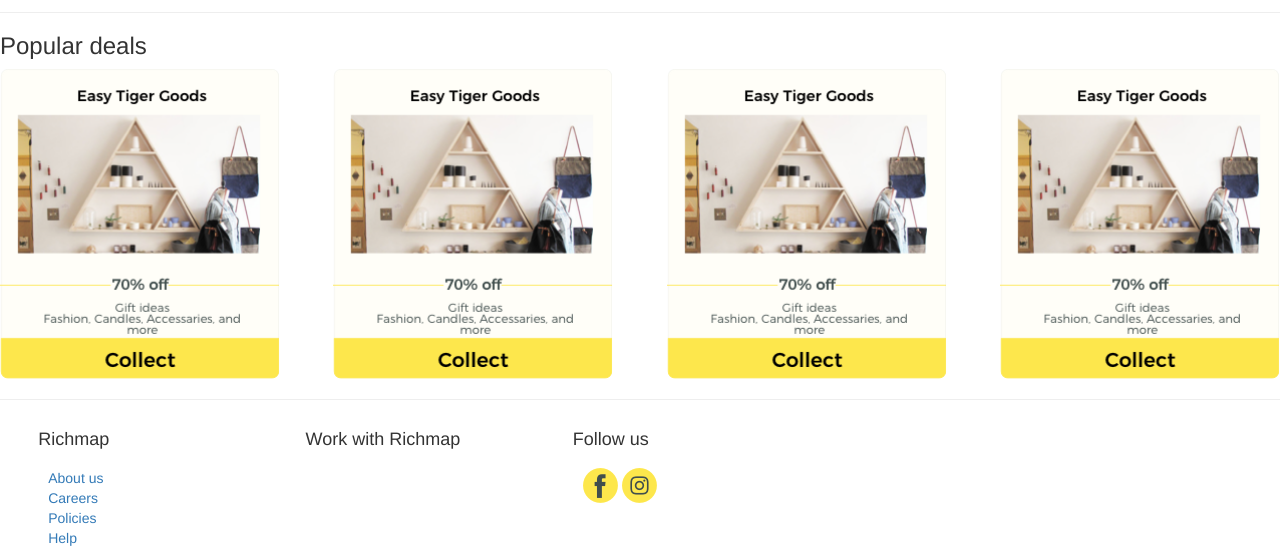
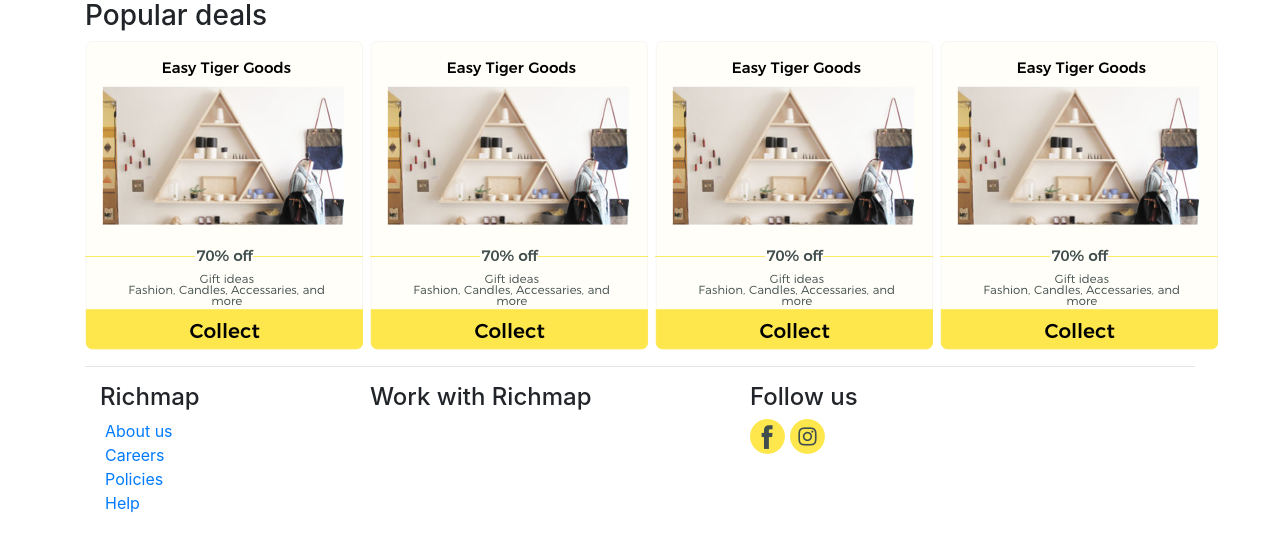
Before and after one commit to joking-clock/richmap-demo, a Flask app: page / in a window 1280 px wide. Shown: the part 609-1165 px from the top of the page. After the commit the page ends 1122 px from the top, so only its background shows below. Run offline with Flask 2, Linux system fonts and the light colour scheme; some libraries are stand-ins or nearby versions.

Commit message:
tmp: saved before migrate navbar from bootstrap 3 to 4

```diff
--- a/app/routes.py
+++ b/app/routes.py
@@ -24,8 +24,9 @@ def index():
 
 @app.route('/register', methods=['GET', 'POST'])
 def register():
+    return render_template('register.html')
     # form would be used in template
-    form = LoginForm()
+'''    form = LoginForm()
     if form.validate_on_submit():
         # flash('Check-in information requested for shope {}, address={}'.format(
         #    form.shopname.data, form.address.data))
@@ -43,7 +44,7 @@ def register():
         session['coupon'] = coupon
         session['file_url'] = file_url
         return redirect(url_for('info'))
-    return render_template('register.html', form=form)
+    return render_template('register.html', form=form)'''
 
 @app.route('/info', methods=['GET', 'POST'])
 def info():
--- a/app/templates/body-addAddress.html
+++ b/app/templates/body-addAddress.html
@@ -3,7 +3,7 @@
     <p class="text-center">Tell us about your business</p>
   </div>
 </div> -->
-<div class="container">
+
 
 <div class="well well-lg"><h1 class="text-center">Business Information</h1></div>
 
@@ -295,5 +295,3 @@
 	<button type="button" class="btn btn-primary btn-lg">Continue</button>
 	</div>
 </div>
-
-</div>
--- a/app/templates/body-register.html
+++ b/app/templates/body-register.html
@@ -3,8 +3,6 @@
     <p class="text-center">Tell us about your business</p>
   </div>
 </div> -->
-<div class="container">
-
 <div class="well well-lg"><h1 class="text-center">Tell us about your business</h1></div>
 
 <form>
@@ -106,5 +104,3 @@
 	<button type="button" class="btn btn-primary btn-lg">Continue</button>
 	</div>
 </div>
-
-</div>
--- a/app/templates/deals-index.html
+++ b/app/templates/deals-index.html
@@ -1,9 +1,17 @@
-<div>
-	<div style="width=100%;height=20px"><h3>Popular deals</h3></div>
-	<div class="deals_block">
-	<img src="static/img/underground-dance.png">
-	<img src="static/img/underground-dance.png">
-	<img src="static/img/underground-dance.png">
-	<img src="static/img/underground-dance.png">
+<div class="row">
+	<h3 class="header-in-row">Popular deals</h3>
+</div>
+<div class="row">
+	<div class="col-lg-3">
+		<img src="static/img/underground-dance.png">
+	</div>
+	<div class="col-lg-3">
+		<img src="static/img/underground-dance.png">
+	</div>
+	<div class="col-lg-3">
+		<img src="static/img/underground-dance.png">
+	</div>
+	<div class="col-lg-3">
+		<img src="static/img/underground-dance.png">
 	</div>
 </div>
--- a/app/templates/footer.html
+++ b/app/templates/footer.html
@@ -1,31 +1,24 @@
-<div class="footer">
-    <ul >
-    	<li class="footer_col1">
-    		<h4>Richmap</h4>
-    		<div>
-    			<ul>
+
+<div class="row">
+    <div class="col-lg-3">
+    <h4 class="header-in-row">Richmap</h4>
+        <ul class="footer-col-1">
             <li><a href="#">About us</a></li>
             <li><a href="#">Careers</a></li>
             <li><a href="#">Policies</a></li>
             <li><a href="#">Help</a></li>
         </ul>
     </div>
-    	</li>
-    	<li class="footer_col2">
+    <div class="col-lg-4">
         <h4>Work with Richmap</h4>
-    		<div>
     </div>
-    	</li>
-    	<li class="footer_col3">
+    <div class="col-lg-2">
         <h4>Follow us</h4>
-    		<div>
-    			<ul>
+        <ul class="list-unstyled">
             <li>
                 <span><a href="#"><img src="static/img/Facebook.png"></a></span>
                 <span><a href="#"><img src="static/img/Instagram.png"></a></span>
             </li>
         </ul>
     </div>
-    	</li>
-    </ul>
 </div>
--- a/app/templates/index.html
+++ b/app/templates/index.html
@@ -2,9 +2,7 @@
     <head>
         <title>Richmap</title>
         <meta charset="utf-8">
-        <link rel="stylesheet" href="https://cdn.bootcss.com/bootstrap/3.3.7/css/bootstrap.min.css">
-        <script src="https://cdn.bootcss.com/jquery/2.1.1/jquery.min.js"></script>
-        <script src="https://cdn.bootcss.com/bootstrap/3.3.7/js/bootstrap.min.js"></script>
+        <link rel="stylesheet" href="https://maxcdn.bootstrapcdn.com/bootstrap/4.0.0/css/bootstrap.min.css" integrity="sha384-Gn5384xqQ1aoWXA+058RXPxPg6fy4IWvTNh0E263XmFcJlSAwiGgFAW/dAiS6JXm" crossorigin="anonymous">
         <style>
         .top_bar {
 /*            height: 70px;
@@ -13,9 +11,8 @@
             overflow: hidden;*/
             background-color: #e9e9e9;
         }
-        .navigate_bar {
-            height: 90px;
-            width: 100%;
+        .navigate_bar{
+            padding: 0px 0px 8px 0px ;
         }
         .map_block {
             height: 480px;
@@ -32,15 +29,26 @@
             width: 100%;
             display:flex;
         }
-
+        .header-in-row {
+          padding:0 0 0 15px;
+        }
+        .infowindow {
+          height: 160px;
+          width: 470px;
+        }
+/*        .infowindow-left {
+          height: 126px;
+          width: 176px;
+        }
+        .infowindow-right {
+          height: 130px;
+          width: 260px;
+        }*/
         /* for top bar*/
         .top_bar .logo {
             /*height:45px;*/
             padding:4px 12px;
         }
-/*        .top_bar .search_form {
-            height:50px;
-        }*/
         .top_bar input[type=text] {
           padding: 6px;
           margin-top: 8px;
@@ -95,15 +103,13 @@
         .top_links li a:hover {
             background-color: #5F9EA0;
         }
-
-        /* for navigate block*/
-        .navigate_bar ul {
-            display: flex ; /* Causes LI items to display in row. */
+        /*.navigate_bar ul{
+            display: flex ; Causes LI items to display in row.
             list-style-type: none ;
-            margin: auto ; /* Centers vertically / horizontally in flex container. */
-            padding: 0px 7px 0px 0px ;
+            margin: auto ; Centers vertically / horizontally in flex container.
+            padding: 0px 0px 3px 0px ;
             justify-content: space-between;
-        }
+        }*/
         .navigate_bar ul li{
             height: 49px ;
 /*            margin: 0px 0px 0px 0px ;
@@ -130,20 +136,27 @@
             padding: 8px 10px;
             overflow: hidden;
         }
+        .footer-col-1 {
+          list-style: none;
+          margin: 0;
+          padding: 0 0 0 20px;
+          overflow: hidden;
+        }
         </style>
     </head>
     <body>
     {% include ['top-index.html'] ignore missing %}
-    <hr>
+
+    <div class="container">
     {% include ['navigatebar-index.html'] ignore missing %}
 	<!-- {% for post in posts %}
 		<div><p>{{ post.shop.shopname }} says: <b>{{ post.address }}</b></p></div>
 	{% endfor %} -->
   	<div id="map-pre" class="map_block" style="height: 400px; width: 100%;"></div>
-	<hr>
       {% include ['deals-index.html'] ignore missing %}
     <hr>
       {% include ['footer.html'] ignore missing %}
+    </div>
     <script>
     	function initMap() {
 		  var uluru = {{info.coordinate|tojson}};
@@ -159,21 +172,23 @@
 		    icon:image
 		  });
 
-         // var contentString = '<div class="infowindow">'+
-         //     '<div class="Infowindow_left">'+
-         //     '<img src="static/img/origination_infowindow.png">'+
-         //     '</div>'+
-         //     '<div class="Infowindow_right">'+
-         //     '<h3>Origination Noodle</h3>'+
-         //     '<p>$1 off</p>'+
-         //     '<p>For a $11.9 Cross Bridge Noodle</p>'+
-         //     '</div>'+
-         // '</div>';
-         var contentString = '<div class="infowindow">'+
-             '<a href="#">'+
-             '<img src="static/img/origination_infowindow.png">'+
-             '</a>'+
-         '</div>';
+      var contentString = "<div class='d-flex infowindow'>"
+          +"<div class='infowindow-left'>"
+          +"<img class='rounded' src=\" {{ url_for('static', filename='img/coupon/Noodles-small.png') }} \">"
+          +"<p>Origination Noodle</p>"
+          +"</div>"
+
+          +"<div class='infowindow-right'>"
+          +"<p>Origination Noodle</p>"
+          +"<p>$1 Off</p>"
+          +"<p>For a $11.9 Cross Bridge Noodle</p>"
+          +"<p>"
+          +  "<img src=\" {{ url_for('static', filename='img/coupon/Shop-icon.png') }} \">"
+          +  "<img src=\" {{ url_for('static', filename='img/coupon/Star-4.5.png') }} \">"
+          +  "<a ><img src=\" {{ url_for('static', filename='img/coupon/Collect-icon.png') }} \"></a>"
+          +"</p>"
+          +"</div>"
+          +"</div>";
 
       var infowindow = new google.maps.InfoWindow({
         content: contentString
@@ -184,6 +199,9 @@
 		  });
 		}
     </script>
+    <script src="https://code.jquery.com/jquery-3.2.1.slim.min.js" integrity="sha384-KJ3o2DKtIkvYIK3UENzmM7KCkRr/rE9/Qpg6aAZGJwFDMVNA/GpGFF93hXpG5KkN" crossorigin="anonymous"></script>
+    <script src="https://cdnjs.cloudflare.com/ajax/libs/popper.js/1.12.9/umd/popper.min.js" integrity="sha384-ApNbgh9B+Y1QKtv3Rn7W3mgPxhU9K/ScQsAP7hUibX39j7fakFPskvXusvfa0b4Q" crossorigin="anonymous"></script>
+    <script src="https://maxcdn.bootstrapcdn.com/bootstrap/4.0.0/js/bootstrap.min.js" integrity="sha384-JZR6Spejh4U02d8jOt6vLEHfe/JQGiRRSQQxSfFWpi1MquVdAyjUar5+76PVCmYl" crossorigin="anonymous"></script>
 	  <script async defer
     src="https://maps.googleapis.com/maps/api/js?key=AIzaSyCts7em4L-ni5Lrc1goEXae-uqyVwtIcxI&callback=initMap">
     </script>
--- a/app/templates/navigatebar-index.html
+++ b/app/templates/navigatebar-index.html
@@ -1,17 +1,56 @@
-<div class="navigate_bar">
+<!-- <div class="nav">
 	<ul>
-		<li><a href="#"><img src="static/img/auto.png"></a></li>
-		<li><a href="#"><img src="static/img/beauty.png"></a></li>
-		<li><a href="#"><img src="static/img/clothing.png"></a></li>
-		<li><a href="#"><img src="static/img/babies.png"></a></li>
-		<li><a href="#"><img src="static/img/clothing copy.png"></a></li>
-		<li><a href="#"><img src="static/img/clothing copy 2.png"></a></li>
-		<li><a href="#"><img src="static/img/auto copy.png"></a></li>
-		<li><a href="#"><img src="static/img/babies copy.png"></a></li>
-		<li><a href="#"><img src="static/img/beauty copy.png"></a></li>
-		<li><a href="#"><img src="static/img/clothing.png"></a></li>
-		<li><a href="#"><img src="static/img/auto.png"></a></li>
-		<li><a href="#"><img src="static/img/clothing.png"></a></li>
-		<li><a href="#"><img src="static/img/babies.png"></a></li>
+		<li class="nav-item"><a href="#" class="nav-link"><img src="static/img/auto.png"></a></li>
+		<li class="nav-item"><a href="#" class="nav-link"><img src="static/img/beauty.png"></a></li>
+		<li class="nav-item"><a href="#" class="nav-link"><img src="static/img/clothing.png"></a></li>
+		<li class="nav-item"><a href="#" class="nav-link"><img src="static/img/babies.png"></a></li>
+		<li class="nav-item"><a href="#" class="nav-link"><img src="static/img/clothing copy.png"></a></li>
+		<li class="nav-item"><a href="#" class="nav-link"><img src="static/img/clothing copy 2.png"></a></li>
+		<li class="nav-item"><a href="#" class="nav-link"><img src="static/img/auto copy.png"></a></li>
+		<li class="nav-item"><a href="#" class="nav-link"><img src="static/img/babies copy.png"></a></li>
+		<li class="nav-item"><a href="#" class="nav-link"><img src="static/img/beauty copy.png"></a></li>
+		<li class="nav-item"><a href="#" class="nav-link"><img src="static/img/clothing.png"></a></li>
+		<li class="nav-item"><a href="#" class="nav-link"><img src="static/img/auto.png"></a></li>
+		<li class="nav-item"><a href="#" class="nav-link"><img src="static/img/clothing.png"></a></li>
+		<li class="nav-item"><a href="#" class="nav-link"><img src="static/img/babies.png"></a></li>
 	</ul>
-</div>
+</div>	 -->
+
+  <div class="row navigate_bar">
+    <div class="col-lg-1">
+      <a href="#" class=""><img src="static/img/auto.png"></a>
+    </div>
+    <div class="col-lg-1">
+      <a href="#" class=""><img src="static/img/beauty.png"></a>
+    </div>
+    <div class="col-lg-1">
+      <a href="#" class=""><img src="static/img/clothing.png"></a>
+    </div>
+    <div class="col-lg-1">
+      <a href="#" class=""><img src="static/img/babies.png"></a>
+    </div>
+    <div class="col-lg-1">
+      <a href="#" class=""><img src="static/img/clothing copy.png"></a>
+    </div>
+    <div class="col-lg-1">
+      <a href="#" class=""><img src="static/img/auto copy.png"></a>
+    </div>
+    <div class="col-lg-1">
+      <a href="#" class=""><img src="static/img/babies copy.png"></a>
+    </div>
+    <div class="col-lg-1">
+      <a href="#" class=""><img src="static/img/auto.png"></a>
+    </div>
+    <div class="col-lg-1">
+      <a href="#" class=""><img src="static/img/auto.png"></a>
+    </div>
+    <div class="col-lg-1">
+      <a href="#" class=""><img src="static/img/auto.png"></a>
+    </div>
+    <div class="col-lg-1">
+      <a href="#" class=""><img src="static/img/auto.png"></a>
+    </div>
+    <div class="col-lg-1">
+      <a href="#" class=""><img src="static/img/auto.png"></a>
+    </div>
+  </div>
--- a/app/templates/top-index.html
+++ b/app/templates/top-index.html
@@ -24,19 +24,35 @@
 	</div>
 </div> -->
 
-<nav class="navbar navbar-expand-lg navbar-light bg-light">
+<nav class="navbar top_bar navbar-expand-lg">
 	<!-- <a class="navbar-brand" href="#"><img src="{{ url_for('static', filename='img/logo.png') }}" width="30" height="30"></a> -->
-	<a class="navbar-brand" href="#"><img src="{{ url_for('static', filename='img/logo.png') }}"></a>
-	<form class="form-inline">
-    <input class="form-control mr-sm-2" type="search" placeholder="Search" aria-label="Search">
+	<div class="container-fluid">
+		<div class="navbar-header">
+			<a class="navbar-brand" href="#"><img src="{{ url_for('static', filename='img/logo.png') }}" width="40px"></a>
+		</div>
+
+		<form class="navbar-form navbar-left col-lg-3">
+		<!-- 	    <input class="form-control mr-sm-2" type="search" placeholder="Search" aria-label="Search">
+			<button class="btn btn-outline-success my-2 my-sm-0" type="submit">Search</button> -->
+			<div class="form-group">
+				<input class="form-control mr-sm-3" type="search" placeholder="Search" aria-label="Search">
+			</div>
 			<button class="btn btn-outline-success my-2 my-sm-0" type="submit">Search</button>
 		</form>
 
-    <div class="collapse navbar-collapse">
-	    <div class="navbar-nav">
-	      <a class="nav-item nav-link active" href="#">Become a merchant<span class="sr-only">(current)</span></a>
-	      <a class="nav-item nav-link" href="#">Sign in</a>
-	      <a class="nav-item nav-link" href="#">Help</a>
-	    </div>
+		<ul class="nav navbar-nav navbar-right col-lg-3">
+			<li class="active"><a href="{{ url_for('register') }}">Become a merchant</a></li>
+			<li><a href="#">Sign in</a></li>
+			<li><a href="#">Help</a></li>
+<!-- 	    <li class="nav-item">
+	      <a class="nav-link active" href="#fat">Become a merchant</a>
+	    </li>
+	    <li class="nav-item">
+	      <a class="nav-link" href="#mdo">Sign in</a>
+	    </li>
+	    <li class="nav-item">
+	      <a class="nav-link" href="#mdo">Help</a>
+	  </li> -->
+		</ul>
 </div>
 </nav>
```
Also changed, not shown: app/templates/addAddress.html (+21 -6 lines), app/templates/register.html (+26 -24 lines), app/templates/top-register.html (+12 -26 lines), app/static/img/coupon/Collect-icon.png (added), app/static/img/coupon/Noodles-small.png (added), app/static/img/coupon/Shop-icon.png (added), app/static/img/coupon/Star-4.5.png (added). Lines whose indentation alone changed are shown as unchanged.
